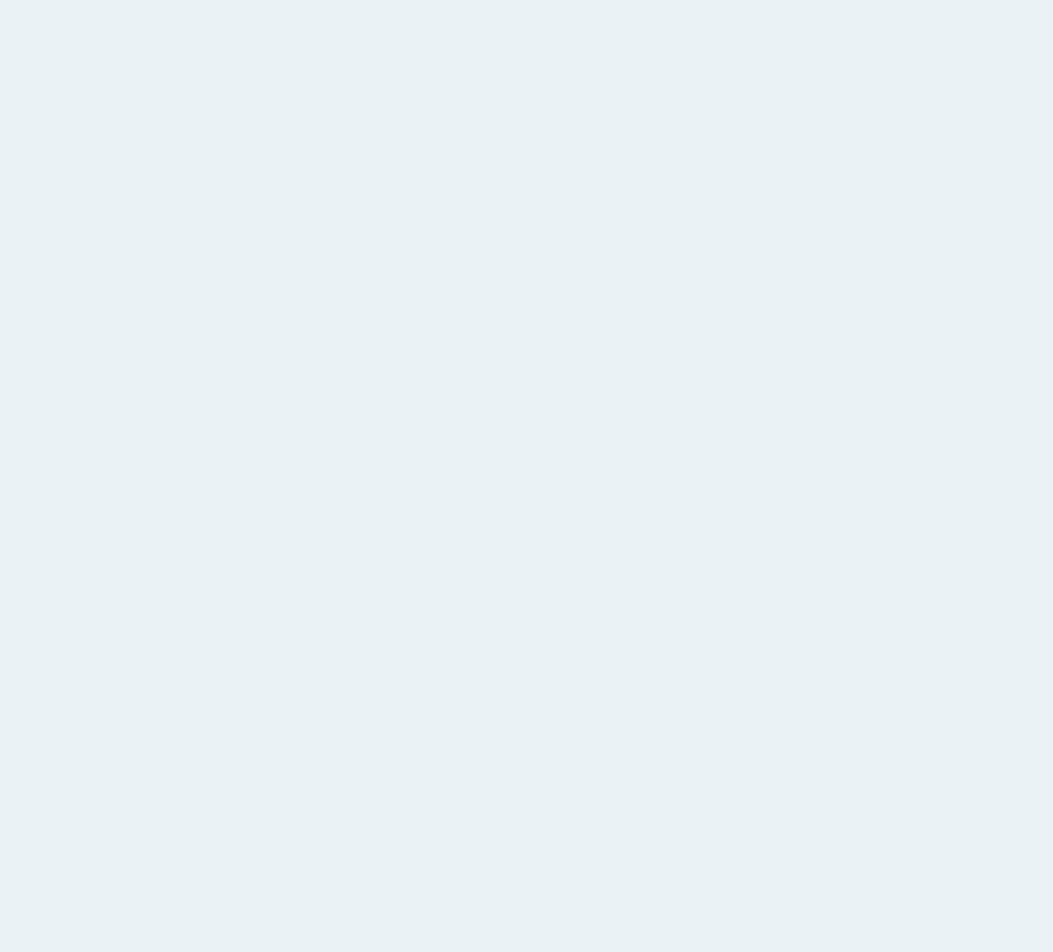
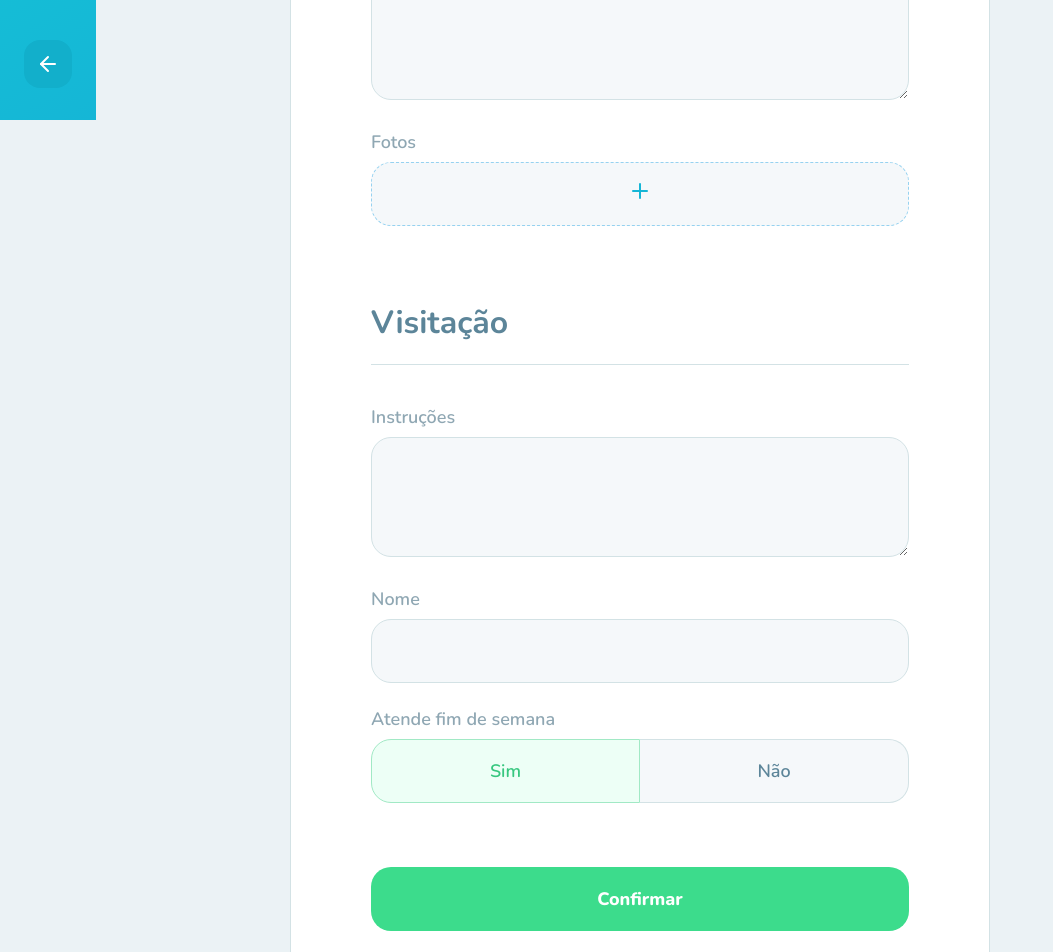
Before and after one commit to beniciodaniel/happy-web, a React (Create React App) app: page /orphanages/create in a window 1280 px wide. Shown: the part 680-1632 px from the top of the page, without its empty margins (0-1053 px from the left). Before the commit the page ends 800 px from the top, so only its background shows below. Built offline with nearby package versions, Linux system fonts and the light colour scheme; no server answers.

Commit message:
Componentizing codes

```diff
--- a/src/App.tsx
+++ b/src/App.tsx
@@ -2,6 +2,7 @@ import React from "react";
 
 import Routes from "./routes";
 
+import "leaflet/dist/leaflet.css";
 import "./styles/global.css";
 
 const App: React.FC = () => {
--- /dev/null
+++ b/src/components/Sidebar.tsx
@@ -0,0 +1,23 @@
+import React from "react";
+import { FiArrowLeft } from "react-icons/fi";
+import { useHistory } from "react-router-dom";
+
+import mapMarkerImg from "../images/map-marker.svg";
+
+import "../styles/components/sidebar.css";
+
+export default function Sidebar() {
+  const { goBack } = useHistory();
+
+  return (
+    <aside className="app-sidebar">
+      <img src={mapMarkerImg} alt="Happy" />
+
+      <footer>
+        <button type="button" onClick={goBack}>
+          <FiArrowLeft size={24} color="#FFF" />
+        </button>
+      </footer>
+    </aside>
+  );
+}
--- a/src/pages/CreateOrphanage.tsx
+++ b/src/pages/CreateOrphanage.tsx
@@ -1,36 +1,17 @@
 import React from "react";
 import { Map, Marker, TileLayer } from "react-leaflet";
-import L from "leaflet";
-import { useHistory } from "react-router-dom";
 
-import { FiArrowLeft, FiPlus } from "react-icons/fi";
+import { FiPlus } from "react-icons/fi";
 
-import mapMarkerImg from "../images/map-marker.svg";
+import Sidebar from "../components/Sidebar";
+import happyMapIcon from "../utils/mapIcon";
 
 import "../styles/pages/create-orphanage.css";
 
-const happyMapIcon = L.icon({
-  iconUrl: mapMarkerImg,
-
-  iconSize: [58, 68],
-  iconAnchor: [29, 68],
-  popupAnchor: [0, -60],
-});
-
 export default function CreateOrphanage() {
-  const { goBack } = useHistory();
-
   return (
     <div id="page-create-orphanage">
-      <aside>
-        <img src={mapMarkerImg} alt="Happy" />
-
-        <footer>
-          <button type="button" onClick={goBack}>
-            <FiArrowLeft size={24} color="#FFF" />
-          </button>
-        </footer>
-      </aside>
+      <Sidebar />
 
       <main>
         <form className="create-orphanage-form">
--- a/src/pages/Orphanage.tsx
+++ b/src/pages/Orphanage.tsx
@@ -1,36 +1,17 @@
 import React from "react";
 import { FaWhatsapp } from "react-icons/fa";
-import { FiClock, FiInfo, FiArrowLeft } from "react-icons/fi";
+import { FiClock, FiInfo } from "react-icons/fi";
 import { Map, Marker, TileLayer } from "react-leaflet";
-import { useHistory } from "react-router-dom";
-import L from "leaflet";
 
-import mapMarkerImg from "../images/map-marker.svg";
+import Sidebar from "../components/Sidebar";
+import happyMapIcon from "../utils/mapIcon";
 
 import "../styles/pages/orphanage.css";
 
-const happyMapIcon = L.icon({
-  iconUrl: mapMarkerImg,
-
-  iconSize: [58, 68],
-  iconAnchor: [29, 68],
-  popupAnchor: [0, -60],
-});
-
 export default function Orphanage() {
-  const { goBack } = useHistory();
-
   return (
     <div id="page-orphanage">
-      <aside>
-        <img src={mapMarkerImg} alt="Happy" />
-
-        <footer>
-          <button type="button" onClick={goBack}>
-            <FiArrowLeft size={24} color="#FFF" />
-          </button>
-        </footer>
-      </aside>
+      <Sidebar />
 
       <main>
         <div className="orphanage-details">
--- a/src/pages/OrphanagesMap.tsx
+++ b/src/pages/OrphanagesMap.tsx
@@ -2,20 +2,11 @@ import React from "react";
 import { Link } from "react-router-dom";
 import { FiPlus, FiArrowRight } from "react-icons/fi";
 import { Map, TileLayer, Marker, Popup } from "react-leaflet";
-import Leaflet from "leaflet";
-
-import "leaflet/dist/leaflet.css";
 
 import mapMarkerImg from "../images/map-marker.svg";
+import happyMapIcon from "../utils/mapIcon";
 
 import "../styles/pages/orphanages-map.css";
-
-const mapIcon = Leaflet.icon({
-  iconUrl: mapMarkerImg,
-  iconSize: [58, 68],
-  iconAnchor: [29, 68],
-  popupAnchor: [170, 2],
-});
 
 function OrphanagesMap() {
   return (
@@ -42,7 +33,7 @@ function OrphanagesMap() {
         <TileLayer
           url={`https://api.mapbox.com/styles/v1/mapbox/light-v10/tiles/256/{z}/{x}/{y}@2x?access_token=${process.env.REACT_APP_MAPBOX_TOKEN}`}
         />
-        <Marker position={[-25.4555693, -49.3170389]} icon={mapIcon}>
+        <Marker position={[-25.4555693, -49.3170389]} icon={happyMapIcon}>
           <Popup
             closeButton={false}
             minWidth={240}
@@ -50,14 +41,14 @@ function OrphanagesMap() {
             className="map-popup"
           >
             Lar das Crianças
-            <Link to="">
+            <Link to="/orphanages/1">
               <FiArrowRight size={20} color="#fff" />
             </Link>
           </Popup>
         </Marker>
       </Map>
 
-      <Link to="" className="create-orphanage">
+      <Link to="/orphanages/create" className="create-orphanage">
         <FiPlus size={32} color="#fff" />
       </Link>
     </div>
--- a/src/routes.tsx
+++ b/src/routes.tsx
@@ -4,6 +4,8 @@ import { BrowserRouter, Switch, Route } from "react-router-dom";
 
 import Landing from "./pages/Landing";
 import OrphanagesMap from "./pages/OrphanagesMap";
+import Orphanage from "./pages/Orphanage";
+import CreateOrphanage from "./pages/CreateOrphanage";
 
 function Routes() {
   return (
@@ -11,6 +13,9 @@ function Routes() {
       <Switch>
         <Route path="/" exact component={Landing} />
         <Route path="/app" component={OrphanagesMap} />
+
+        <Route path="/orphanages/create" component={CreateOrphanage} />
+        <Route path="/orphanages/:id" component={Orphanage} />
       </Switch>
     </BrowserRouter>
   );
--- /dev/null
+++ b/src/styles/components/sidebar.css
@@ -0,0 +1,39 @@
+aside.app-sidebar {
+  position: fixed;
+  height: 100%;
+  padding: 32px 24px;
+  background: linear-gradient(329.54deg, #15b6d6 0%, #15d6d6 100%);
+
+  display: flex;
+  flex-direction: column;
+  justify-content: space-between;
+  align-items: center;
+}
+
+aside.app-sidebar img {
+  width: 48px;
+}
+
+aside.app-sidebar footer a,
+aside.app-sidebar footer button {
+  width: 48px;
+  height: 48px;
+
+  border: 0;
+
+  background: #12afcb;
+  border-radius: 16px;
+
+  cursor: pointer;
+
+  transition: background-color 0.2s;
+
+  display: flex;
+  justify-content: center;
+  align-items: center;
+}
+
+aside.app-sidebar footer a:hover,
+aside.app-sidebar footer button:hover {
+  background: #17d6eb;
+}
--- a/src/styles/pages/create-orphanage.css
+++ b/src/styles/pages/create-orphanage.css
@@ -1,45 +1,5 @@
 #page-create-orphanage {
   display: flex;
-}
-
-#page-create-orphanage aside {
-  position: fixed;
-  height: 100%;
-  padding: 32px 24px;
-  background: linear-gradient(329.54deg, #15B6D6 0%, #15D6D6 100%);
-
-  display: flex;
-  flex-direction: column;
-  justify-content: space-between;
-  align-items: center;
-}
-
-#page-create-orphanage aside img {
-  width: 48px;
-}
-
-#page-create-orphanage aside footer a,
-#page-create-orphanage aside footer button {
-  width: 48px;
-  height: 48px;
-
-  border: 0;
-
-  background: #12AFCB;
-  border-radius: 16px;
-
-  cursor: pointer;
-
-  transition: background-color 0.2s;
-
-  display: flex;
-  justify-content: center;
-  align-items: center;
-}
-
-#page-create-orphanage aside footer a:hover,
-#page-create-orphanage aside footer button:hover {
-  background: #17D6EB;
 }
 
 #page-create-orphanage main {
@@ -50,8 +10,8 @@ form.create-orphanage-form {
   width: 700px;
   margin: 64px auto;
 
-  background: #FFFFFF;
-  border: 1px solid #D3E2E5;
+  background: #ffffff;
+  border: 1px solid #d3e2e5;
   border-radius: 20px;
 
   padding: 64px 80px;
@@ -72,10 +32,10 @@ form.create-orphanage-form fieldset legend {
 
   font-size: 32px;
   line-height: 34px;
-  color: #5C8599;
+  color: #5c8599;
   font-weight: 700;
 
-  border-bottom: 1px solid #D3E2E5;
+  border-bottom: 1px solid #d3e2e5;
   margin-bottom: 40px;
   padding-bottom: 24px;
 }
@@ -86,14 +46,14 @@ form.create-orphanage-form .input-block + .input-block {
 
 form.create-orphanage-form .input-block label {
   display: flex;
-  color: #8FA7B3;
+  color: #8fa7b3;
   margin-bottom: 8px;
   line-height: 24px;
 }
 
 form.create-orphanage-form .input-block label span {
   font-size: 14px;
-  color: #8FA7B3;
+  color: #8fa7b3;
   margin-left: 24px;
   line-height: 24px;
 }
@@ -101,11 +61,11 @@ form.create-orphanage-form .input-block label span {
 form.create-orphanage-form .input-block input,
 form.create-orphanage-form .input-block textarea {
   width: 100%;
-  background: #F5F8FA;
-  border: 1px solid #D3E2E5;
+  background: #f5f8fa;
+  border: 1px solid #d3e2e5;
   border-radius: 20px;
   outline: none;
-  color: #5C8599;
+  color: #5c8599;
 }
 
 form.create-orphanage-form .input-block input {
@@ -124,8 +84,8 @@ form.create-orphanage-form .input-block textarea {
 form.create-orphanage-form .input-block .new-image {
   width: 100%;
   height: 64px;
-  background: #F5F8FA;
-  border: 1px dashed #96D2F0;
+  background: #f5f8fa;
+  border: 1px dashed #96d2f0;
   border-radius: 20px;
   cursor: pointer;
 }
@@ -137,16 +97,16 @@ form.create-orphanage-form .input-block .button-select {
 
 form.create-orphanage-form .input-block .button-select button {
   height: 64px;
-  background: #F5F8FA;
-  border: 1px solid #D3E2E5;
-  color: #5C8599;
+  background: #f5f8fa;
+  border: 1px solid #d3e2e5;
+  color: #5c8599;
   cursor: pointer;
 }
 
 form.create-orphanage-form .input-block .button-select button.active {
-  background: #EDFFF6;
-  border: 1px solid #A1E9C5;
-  color: #37C77F;
+  background: #edfff6;
+  border: 1px solid #a1e9c5;
+  color: #37c77f;
 }
 
 form.create-orphanage-form .input-block .button-select button:first-child {
@@ -165,9 +125,9 @@ form.create-orphanage-form button.confirm-button {
   height: 64px;
   border: 0;
   cursor: pointer;
-  background: #3CDC8C;
+  background: #3cdc8c;
   border-radius: 20px;
-  color: #FFFFFF;
+  color: #ffffff;
   font-weight: 800;
 
   display: flex;
@@ -182,5 +142,5 @@ form.create-orphanage-form button.confirm-button svg {
 }
 
 form.create-orphanage-form button.confirm-button:hover {
-  background: #36CF82;
+  background: #36cf82;
 }
--- /dev/null
+++ b/src/utils/mapIcon.ts
@@ -0,0 +1,13 @@
+import L from "leaflet";
+
+import mapMarkerImg from "../images/map-marker.svg";
+
+const happyMapIcon = L.icon({
+  iconUrl: mapMarkerImg,
+
+  iconSize: [58, 68],
+  iconAnchor: [29, 68],
+  popupAnchor: [0, -60],
+});
+
+export default happyMapIcon;
```
Also changed, not shown: src/styles/pages/orphanage.css (+28 -63 lines).
